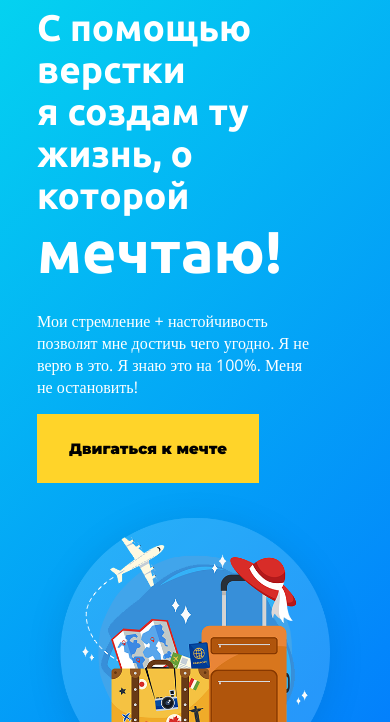
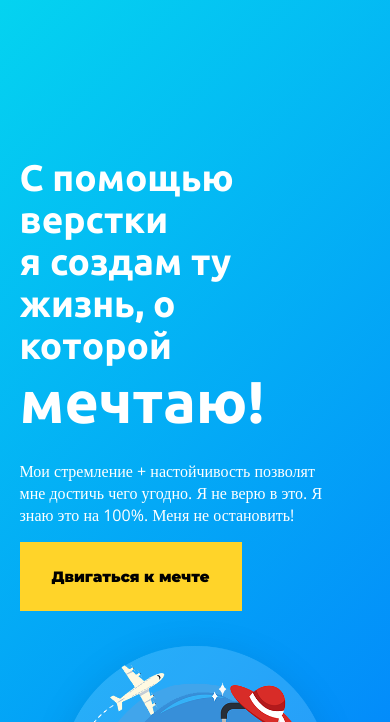
Before and after one commit to ShawnKane/lesson5, a plain HTML site: page index.html in a window 390 px wide. Shown: the part 122-844 px from the top of the page. Drawn offline with nearby package versions, Linux system fonts and the light colour scheme.

Commit message:
Add files via upload

```diff
--- a/css/style.css
+++ b/css/style.css
@@ -35,7 +35,11 @@ h2 {
 }
 .wrapper {
 	display: flex;
-	align-items:center;
+	justify-content: space-between;
+}
+
+.offer {
+	margin-top: 150px;
 }
 
 .header-title {
@@ -54,7 +58,8 @@ h2 {
 }
 
 .img-header {
-	width: 650px;
+	width: 640px;
+	height: 640px;
 }
 
 .btn {
@@ -149,13 +154,15 @@ h2 {
 	}
 
 	.img-header {
-		width: 676px;
-		height: 676px;
 		display: block;
+		width: 490px;
+		height: 490px;
+		margin-top: 70px;
+		margin-left: -75px;
 	}
 
-	.wrapper {
-		flex-direction: column;
+	header {
+		padding-bottom: 70px;
 	}
 }
 
@@ -163,6 +170,24 @@ h2 {
 @media screen and (max-width: 992px) {
 	.container {
 		width: 720px;
+	}
+
+	.wrapper {
+		flex-direction: column;
+	}
+
+	.img-header {
+		width: 676px;
+		height: 676px;
+		margin: 0;
+	}
+
+	.header-title {
+		width: 100%;
+	}
+
+	.header-text {
+		width: 100%;
 	}
 
 	.text-waiting {
@@ -246,11 +271,11 @@ h2 {
 	}
 
 	.header-title {
-		width: 290px;
+		width: auto;
 	}
 
 	.header-text {
-		width: 280px;
+		width: auto;
 	}
 
 	.img-header {
```
